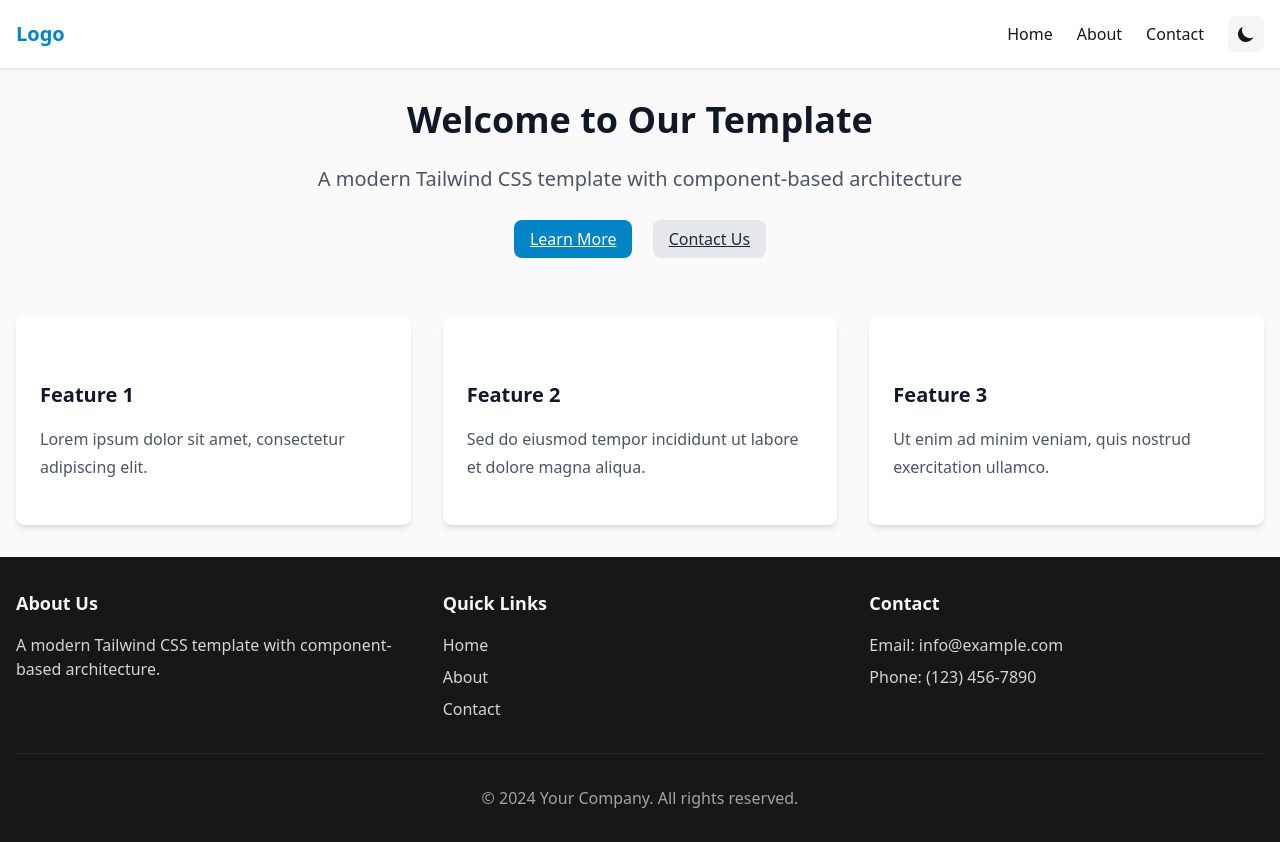
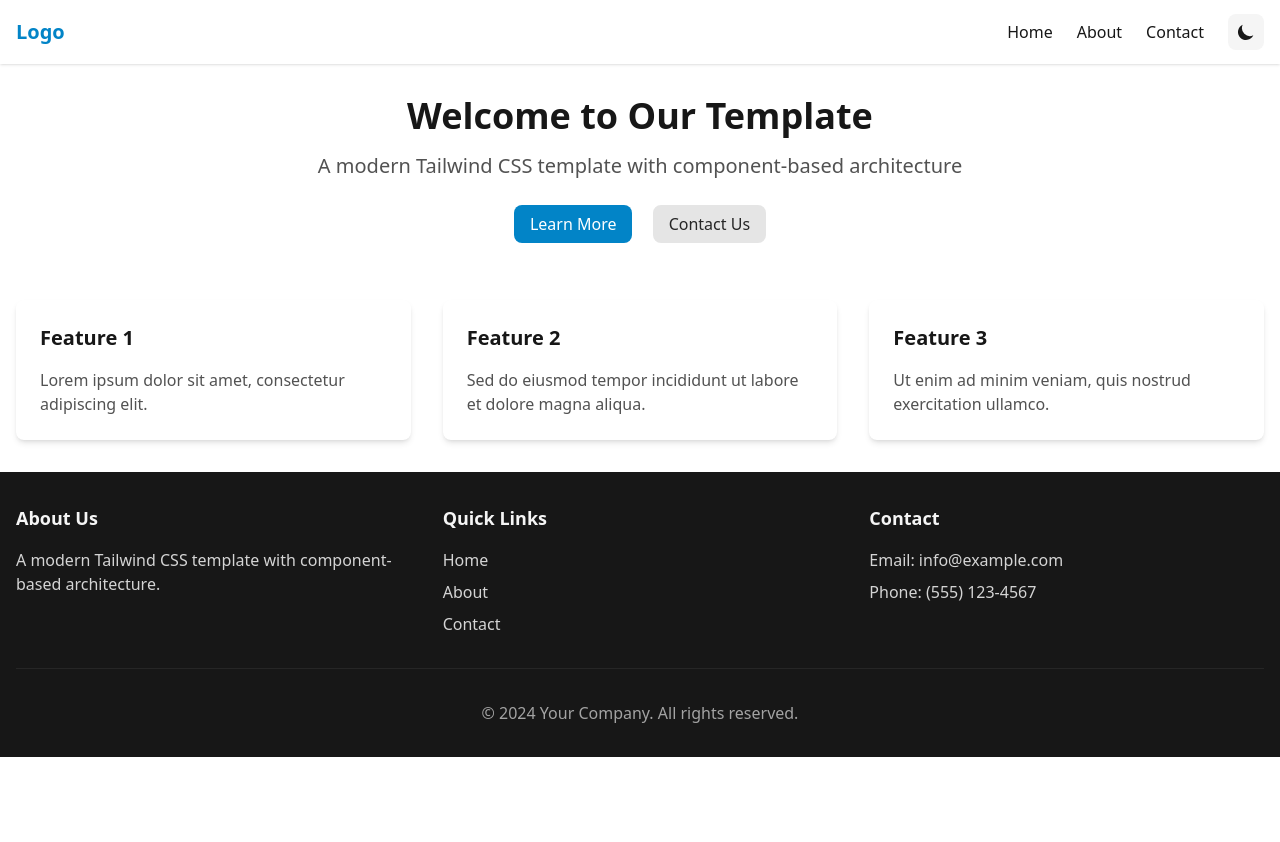
Before and after one commit to 0xmilon/tailwind-boilerplate, a website: page src/pages/index.html in a window 1280 px wide. After the commit the page ends 800 px from the top, so only its background shows below. Drawn offline with nearby package versions, Linux system fonts and the light colour scheme; files that its build step writes are made by us from their sources.

Commit message:
refactor: simplify template structure and fix file paths
- Remove layouts system in favor of direct header/footer components
- Move HTML structure to header and footer components
- Create modular home components (hero and features)
- Fix CSS and JS file paths for dist folder
- Update CSS filename to app.min.css

```diff
--- a/src/components/footer.html
+++ b/src/components/footer.html
@@ -1,5 +1,5 @@
 <footer class="bg-neutral-900 dark:bg-neutral-950 text-neutral-100 mt-auto">
-    <div class="container py-8">
+    <div class="container mx-auto px-4 py-8">
         <div class="grid grid-cols-1 md:grid-cols-3 gap-8">
             <div>
                 <h3 class="text-lg font-semibold mb-4">About Us</h3>
@@ -15,14 +15,16 @@
             </div>
             <div>
                 <h3 class="text-lg font-semibold mb-4">Contact</h3>
-                <ul class="space-y-2 text-neutral-300 dark:text-neutral-400">
-                    <li>Email: info@example.com</li>
-                    <li>Phone: (123) 456-7890</li>
+                <ul class="space-y-2">
+                    <li class="text-neutral-300 dark:text-neutral-400">Email: info@example.com</li>
+                    <li class="text-neutral-300 dark:text-neutral-400">Phone: (555) 123-4567</li>
                 </ul>
             </div>
         </div>
-        <div class="border-t border-neutral-800 dark:border-neutral-800 mt-8 pt-8 text-center text-neutral-400">
+        <div class="mt-8 pt-8 border-t border-neutral-800 text-center text-neutral-400">
             <p>&copy; 2024 Your Company. All rights reserved.</p>
         </div>
     </div>
 </footer>
+</body>
+</html>
--- a/src/components/header.html
+++ b/src/components/header.html
@@ -1,6 +1,16 @@
+<!DOCTYPE html>
+<html lang="en" class="h-full">
+<head>
+    <meta charset="UTF-8">
+    <meta name="viewport" content="width=device-width, initial-scale=1.0">
+    <title>Modern Tailwind Template</title>
+    <link rel="stylesheet" href="./css/app.min.css">
+    <script src="./js/app.min.js" defer></script>
+</head>
+<body class="h-full bg-white dark:bg-neutral-900 text-neutral-900 dark:text-neutral-100">
 <header class="bg-white dark:bg-neutral-900 shadow dark:shadow-neutral-800">
-    <nav class="container py-4">
-        <div class="flex items-center justify-between">
+    <nav class="container mx-auto px-4">
+        <div class="flex items-center justify-between h-16">
             <a href="/" class="text-xl font-bold text-primary-600 dark:text-primary-400">Logo</a>
             <div class="flex items-center space-x-6">
                 <ul class="flex space-x-6">
@@ -13,13 +23,11 @@
                     class="p-2 rounded-lg bg-neutral-100 dark:bg-neutral-800 hover:bg-neutral-200 dark:hover:bg-neutral-700"
                     aria-label="Toggle dark mode"
                 >
-                    <svg class="w-5 h-5 hidden dark:block" fill="currentColor" viewBox="0 0 20 20">
-                        <!-- Sun icon -->
-                        <path fill-rule="evenodd" d="M10 2a1 1 0 011 1v1a1 1 0 11-2 0V3a1 1 0 011-1zm4 8a4 4 0 11-8 0 4 4 0 018 0zm-.464 4.95l.707.707a1 1 0 001.414-1.414l-.707-.707a1 1 0 00-1.414 1.414zm2.12-10.607a1 1 0 010 1.414l-.706.707a1 1 0 11-1.414-1.414l.707-.707a1 1 0 011.414 0zM17 11a1 1 0 100-2h-1a1 1 0 100 2h1zm-7 4a1 1 0 011 1v1a1 1 0 11-2 0v-1a1 1 0 011-1zM5.05 6.464A1 1 0 106.465 5.05l-.708-.707a1 1 0 00-1.414 1.414l.707.707zm1.414 8.486l-.707.707a1 1 0 01-1.414-1.414l.707-.707a1 1 0 011.414 1.414zM4 11a1 1 0 100-2H3a1 1 0 000 2h1z" clip-rule="evenodd"></path>
+                    <svg id="sun-icon" class="w-5 h-5 hidden dark:block" fill="currentColor" viewBox="0 0 20 20">
+                        <path d="M10 2a1 1 0 011 1v1a1 1 0 11-2 0V3a1 1 0 011-1zm4 8a4 4 0 11-8 0 4 4 0 018 0zm-.464 4.95l.707.707a1 1 0 001.414-1.414l-.707-.707a1 1 0 00-1.414 1.414zm2.12-10.607a1 1 0 010 1.414l-.706.707a1 1 0 11-1.414-1.414l.707-.707a1 1 0 011.414 0zM17 11a1 1 0 100-2h-1a1 1 0 100 2h1zm-7 4a1 1 0 011 1v1a1 1 0 11-2 0v-1a1 1 0 011-1zM5.05 6.464A1 1 0 106.465 5.05l-.708-.707a1 1 0 00-1.414 1.414l.707.707zm1.414 8.486l-.707.707a1 1 0 01-1.414-1.414l.707-.707a1 1 0 011.414 1.414zM4 11a1 1 0 100-2H3a1 1 0 000 2h1z"/>
                     </svg>
-                    <svg class="w-5 h-5 dark:hidden" fill="currentColor" viewBox="0 0 20 20">
-                        <!-- Moon icon -->
-                        <path d="M17.293 13.293A8 8 0 016.707 2.707a8.001 8.001 0 1010.586 10.586z"></path>
+                    <svg id="moon-icon" class="w-5 h-5 block dark:hidden" fill="currentColor" viewBox="0 0 20 20">
+                        <path d="M17.293 13.293A8 8 0 016.707 2.707a8.001 8.001 0 1010.586 10.586z"/>
                     </svg>
                 </button>
             </div>
--- /dev/null
+++ b/src/components/home/features.html
@@ -0,0 +1,14 @@
+<div class="mt-16 grid grid-cols-1 md:grid-cols-3 gap-8">
+    <div class="bg-white dark:bg-neutral-800 p-6 rounded-lg shadow-md dark:shadow-neutral-900">
+        <h2 class="text-xl font-semibold text-neutral-900 dark:text-neutral-100 mb-4">Feature 1</h2>
+        <p class="text-neutral-600 dark:text-neutral-300">Lorem ipsum dolor sit amet, consectetur adipiscing elit.</p>
+    </div>
+    <div class="bg-white dark:bg-neutral-800 p-6 rounded-lg shadow-md dark:shadow-neutral-900">
+        <h2 class="text-xl font-semibold text-neutral-900 dark:text-neutral-100 mb-4">Feature 2</h2>
+        <p class="text-neutral-600 dark:text-neutral-300">Sed do eiusmod tempor incididunt ut labore et dolore magna aliqua.</p>
+    </div>
+    <div class="bg-white dark:bg-neutral-800 p-6 rounded-lg shadow-md dark:shadow-neutral-900">
+        <h2 class="text-xl font-semibold text-neutral-900 dark:text-neutral-100 mb-4">Feature 3</h2>
+        <p class="text-neutral-600 dark:text-neutral-300">Ut enim ad minim veniam, quis nostrud exercitation ullamco.</p>
+    </div>
+</div>
--- /dev/null
+++ b/src/components/home/hero.html
@@ -0,0 +1,8 @@
+<div class="text-center">
+    <h1 class="text-4xl font-bold text-neutral-900 dark:text-neutral-100 mb-4">Welcome to Our Template</h1>
+    <p class="text-xl text-neutral-600 dark:text-neutral-300 mb-8">A modern Tailwind CSS template with component-based architecture</p>
+    <div class="space-x-4">
+        <a href="/about" class="btn-primary">Learn More</a>
+        <a href="/contact" class="btn bg-neutral-200 text-neutral-800 hover:bg-neutral-300 dark:bg-neutral-800 dark:text-neutral-100 dark:hover:bg-neutral-700">Contact Us</a>
+    </div>
+</div>
--- a/src/layouts/base.html
+++ /dev/null
@@ -1,32 +0,0 @@
-<!DOCTYPE html>
-<html lang="en" class="light">
-<head>
-    <meta charset="UTF-8">
-    <meta name="viewport" content="width=device-width, initial-scale=1.0">
-    <title>@@title</title>
-    <meta name="description" content="@@description">
-    <link rel="stylesheet" href="/css/tailwind.min.css">
-    <script>
-        // Check if user prefers dark mode
-        if (localStorage.theme === 'dark' || (!('theme' in localStorage) && window.matchMedia('(prefers-color-scheme: dark)').matches)) {
-            document.documentElement.classList.add('dark')
-        } else {
-            document.documentElement.classList.remove('dark')
-        }
-    </script>
-</head>
-<body class="min-h-screen bg-neutral-50 dark:bg-neutral-950 text-neutral-900 dark:text-neutral-100">
-    <!-- Header Component -->
-    @@include('../components/header.html')
-
-    <!-- Main Content -->
-    <main class="container py-8 prose prose-neutral dark:prose-invert mx-auto">
-        @@content
-    </main>
-
-    <!-- Footer Component -->
-    @@include('../components/footer.html')
-
-    <script src="/js/app.min.js"></script>
-</body>
-</html>
--- a/src/pages/index.html
+++ b/src/pages/index.html
@@ -1,29 +1,6 @@
-@@include('../layouts/base.html', {
-    "title": "Home | Modern Tailwind Template",
-    "description": "Welcome to our modern Tailwind CSS template with component-based architecture",
-    "content": `
-    <div class="text-center">
-        <h1 class="text-4xl font-bold text-gray-900 mb-4">Welcome to Our Template</h1>
-        <p class="text-xl text-gray-600 mb-8">A modern Tailwind CSS template with component-based architecture</p>
-        <div class="space-x-4">
-            <a href="/about" class="btn-primary">Learn More</a>
-            <a href="/contact" class="btn bg-gray-200 text-gray-800 hover:bg-gray-300">Contact Us</a>
-        </div>
-    </div>
-
-    <div class="mt-16 grid grid-cols-1 md:grid-cols-3 gap-8">
-        <div class="bg-white p-6 rounded-lg shadow-md">
-            <h2 class="text-xl font-semibold text-gray-900 mb-4">Feature 1</h2>
-            <p class="text-gray-600">Lorem ipsum dolor sit amet, consectetur adipiscing elit.</p>
-        </div>
-        <div class="bg-white p-6 rounded-lg shadow-md">
-            <h2 class="text-xl font-semibold text-gray-900 mb-4">Feature 2</h2>
-            <p class="text-gray-600">Sed do eiusmod tempor incididunt ut labore et dolore magna aliqua.</p>
-        </div>
-        <div class="bg-white p-6 rounded-lg shadow-md">
-            <h2 class="text-xl font-semibold text-gray-900 mb-4">Feature 3</h2>
-            <p class="text-gray-600">Ut enim ad minim veniam, quis nostrud exercitation ullamco.</p>
-        </div>
-    </div>
-    `
-})
+@@include('../components/header.html')
+<main class="container mx-auto px-4 py-8">
+    @@include('../components/home/hero.html')
+    @@include('../components/home/features.html')
+</main>
+@@include('../components/footer.html')
```
